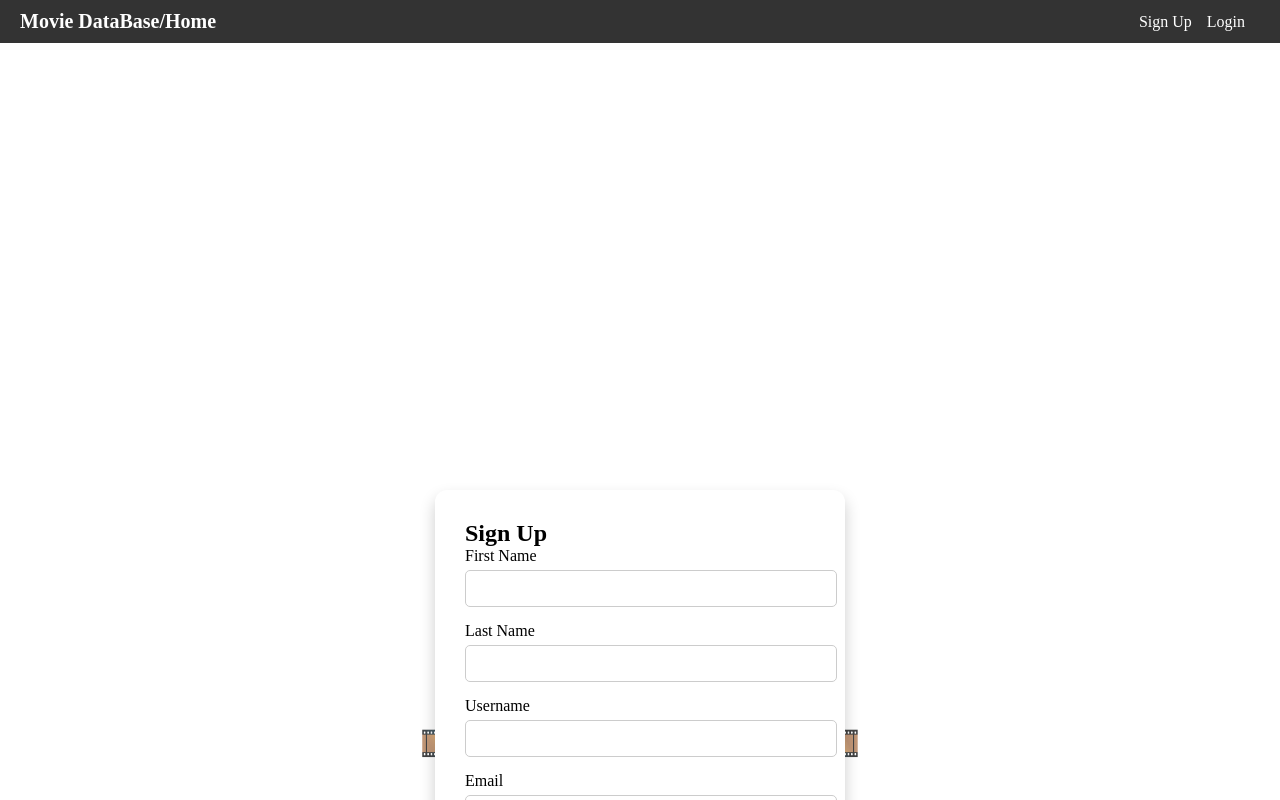
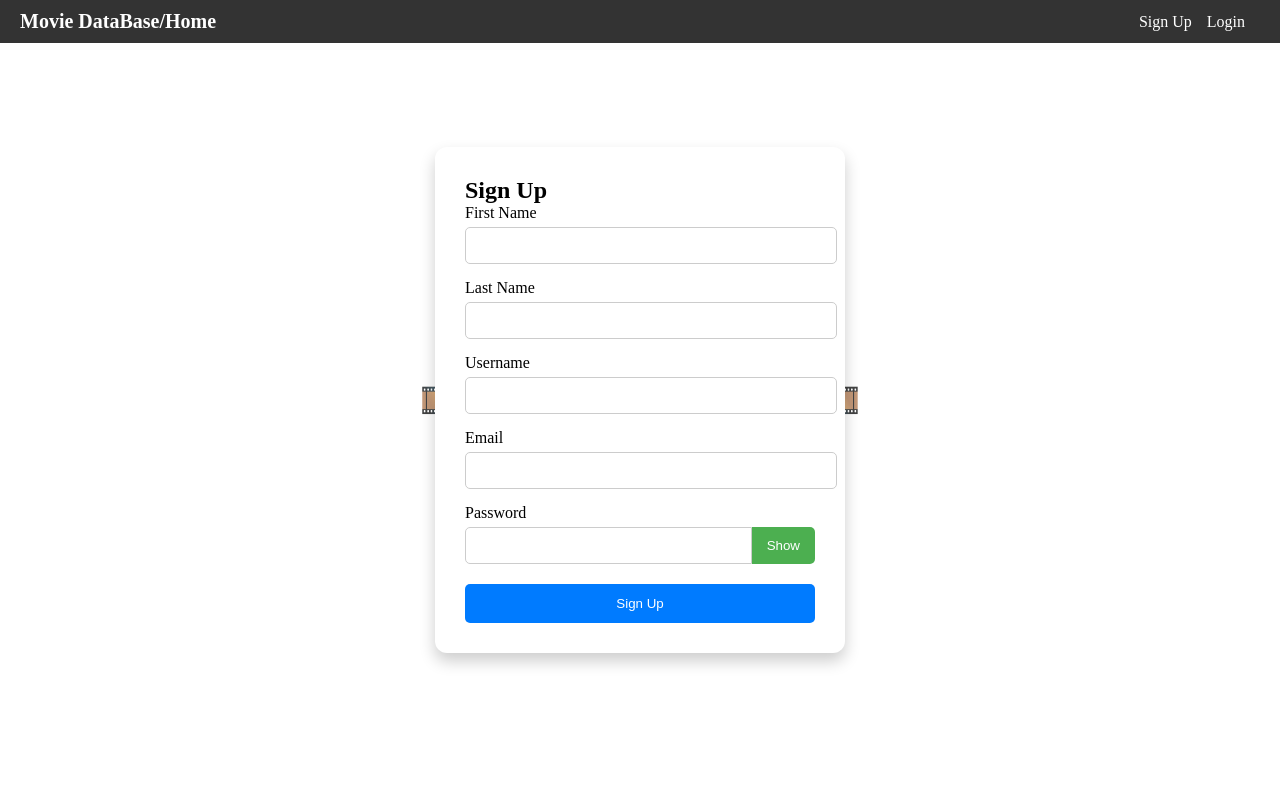
Before and after one commit to minyardlucky/MovieDB3, a React (Vite) app: page /signup in a window 1280 px wide. Shown: the top 800 px of the page. Built offline with nearby package versions, Linux system fonts and the light colour scheme; no server answers.

Commit message:
signup fix

```diff
--- a/src/components/SignUp/SignUp.jsx
+++ b/src/components/SignUp/SignUp.jsx
@@ -14,7 +14,7 @@ const getReelStyle = (index) => {
 
   return {
     position: 'absolute',
-    // Position relative to the center of the main container
+    // Position relative to the center of the viewport
     top: `calc(50% + ${y}px)`,
     left: `calc(50% + ${x}px)`,
     // Center the reel icon perfectly
@@ -79,24 +79,26 @@ function SignUp({ setUser }) {
   };
 
   return (
-    // 1. Full-page container for centering, relative positioning, and circle spacing
+    // 1. Full-page container for centering.
+    // Uses position: fixed now to ensure it covers the viewport without increasing page scroll.
     <div
       style={{
         display: "flex",
         justifyContent: "center",
         alignItems: "center",
         minHeight: "100vh",
-        // IMPORTANT FIX: Added large padding to prevent the absolutely positioned reels
-        // from being cut off by the container's edges.
-        padding: "300px",
-        position: "relative",
+        width: "100%",
+        position: "fixed", // FIX: Sets the container to fill the screen
+        top: 0,
+        left: 0,
+        // Removed padding here
       }}
     >
 
       {/* 2. Form Container */}
       <div
         style={{
-          backgroundColor: 'white', // Changed to white for better contrast
+          backgroundColor: 'white',
           padding: '30px',
           borderRadius: '12px',
           boxShadow: '0 8px 16px rgba(0, 0, 0, 0.2)',
@@ -159,7 +161,7 @@ function SignUp({ setUser }) {
                   marginLeft: "0px",
                   padding: "10px 15px",
                   cursor: "pointer",
-                  backgroundColor: '#4CAF50', // Green button
+                  backgroundColor: '#4CAF50',
                   color: 'white',
                   border: 'none',
                   borderRadius: "0 5px 5px 0"
@@ -174,7 +176,7 @@ function SignUp({ setUser }) {
             style={{
               padding: "12px 15px",
               width: "100%",
-              backgroundColor: '#007BFF', // Blue submit button
+              backgroundColor: '#007BFF',
               color: 'white',
               border: 'none',
               borderRadius: '5px',
@@ -187,7 +189,7 @@ function SignUp({ setUser }) {
         {error && <p style={{ color: "red", marginTop: "15px" }}>{error}</p>}
       </div>
 
-      {/* 3. Movie Reel Icons (🎞️) */}
+      {/* 3. Movie Reel Icons (🎞️) - These are absolutely positioned relative to the fixed parent */}
       {[...Array(NUM_REELS)].map((_, index) => (
         <div key={index} style={getReelStyle(index)}>
           🎞️
```
